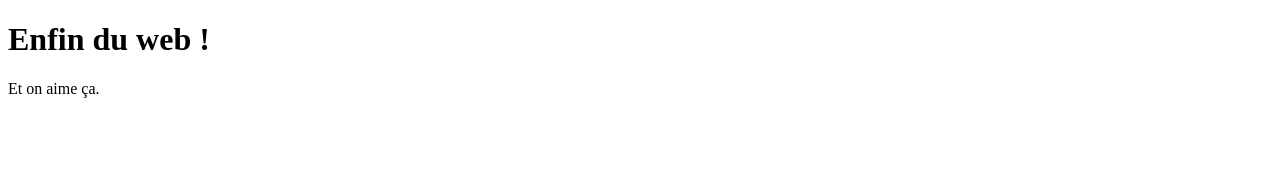
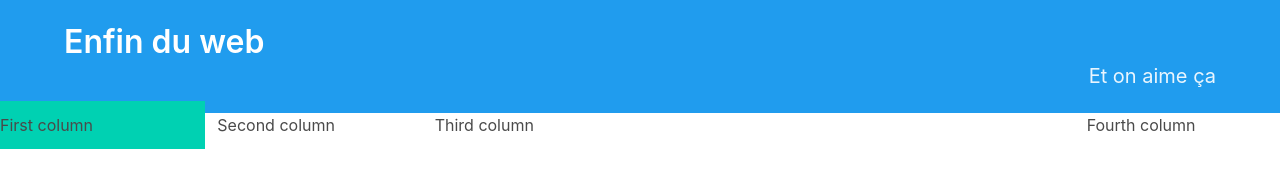
Before and after one commit to jordantalo/mon_super_site, a website: page Index.html in a window 1280 px wide. Drawn offline with nearby package versions, Linux system fonts and the light colour scheme.

Commit message:
ça va marcher

```diff
--- a/Index.html
+++ b/Index.html
@@ -1,11 +1,38 @@
+
   <!doctype html>
+
   <html>
   <head>
       <meta charset="utf-8" />
       <title>Maison page</title>
+      <link href="./node_modules/bulma/css/bulma.css" rel="stylesheet">
   </head>
+
   <body>
-    <h1>Enfin du web !</h1>
-    <p>Et on aime ça.</p>
+  <section class="hero is-info is-small">
+      <div class="hero-body">
+          <div class="container">
+
+              <h1 class="title">Enfin du web</h1>
+              <h2 class="subtitle has-text-right">Et on aime ça</h2>
+
+          </div>
+      </div>
+  </section>
+
+  <div class="columns">
+    <div class="column has-background-primary">
+      First column
+    </div>
+    <div class="column">
+      Second column
+    </div>
+    <div class="column is-half">
+      Third column
+    </div>
+    <div class="column">
+      Fourth column
+    </div>
+  </div>
   </body>
   </html>
--- a/package.json
+++ b/package.json
@@ -18,5 +18,9 @@
   "homepage": "https://github.com/jordantalo/mon_super_site#readme",
   "dependencies": {
     "bulma": "^0.7.1"
+  },
+  "devDependencies": {
+    "chai": "^4.2.0",
+    "mocha": "^5.2.0"
   }
 }
```
Also changed, not shown: index.test.js (added, +42 -0 lines), selenium.test.js (added, +25 -0 lines). Lines whose indentation alone changed are shown as unchanged.
